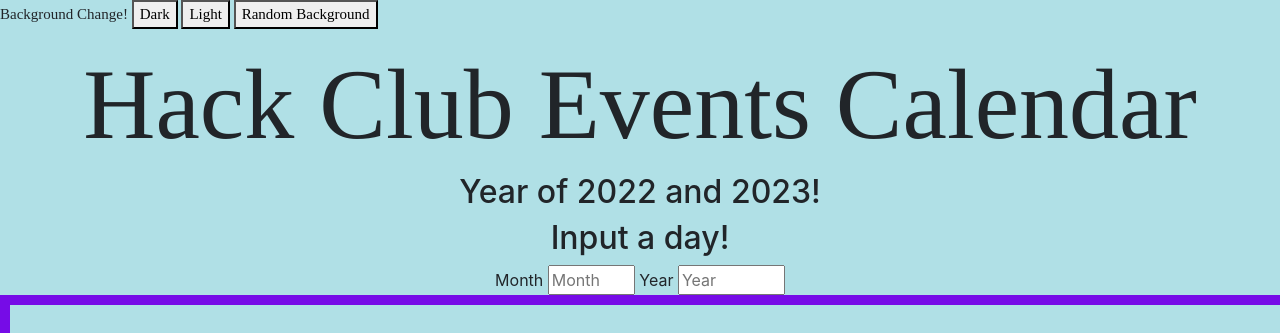
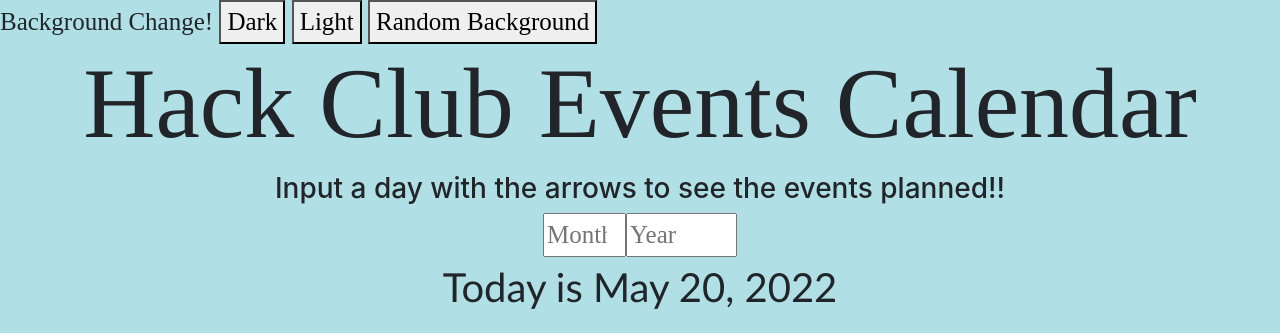
Before and after one commit to KoolKidKai/Siuuuu, a Flask app: page /calendar in a window 1280 px wide; the page is wider, and only the part inside the window is pictured. Shown: the part 56-389 px from the top of that part. Run offline with Flask 2, Linux system fonts and the light colour scheme; lists and menus that the app fills with data are empty; some libraries are stand-ins or nearby versions.

Commit message:
Nice Looking Calendar

```diff
--- a/main.py
+++ b/main.py
@@ -1,5 +1,7 @@
 from flask import render_template, redirect, url_for, request
 from __init__ import app
+from datetime import datetime
+import calendar
 
 
 from cruddy.app_crud import app_crud
@@ -47,8 +49,14 @@ def calendar3():
     return render_template("calendar3.html")
 
 @app.route('/calendar')
-def calendar():
-    return render_template("calendar.html")
+def cal():
+    currentday = datetime.now().day
+    monthnum = datetime.now().month
+    currentmonth = calendar.month_name
+    currentyear = datetime.now().year
+    return render_template("calendar.html", currentday=currentday, monthnum=monthnum, currentmonth=currentmonth, currentyear=currentyear)
+
+
 
 @app.route('/calendar4')
 def calendar4():
--- a/templates/calendar.html
+++ b/templates/calendar.html
@@ -15,10 +15,16 @@
         font-size: 100px;
 
     }
-    p {
+    p1 {
         text-align: -webkit-left;
         font-family: Montserrat;
-        font-size: 15px;
+        font-size: 25px;
+
+    }
+    p {
+        text-align: center;
+        font-family: Optima;
+        font-size: 40px;
 
     }
     div {
@@ -50,25 +56,22 @@
     <title>Hack Club Calendar</title>
 </head>
 <body style="background-color: powderblue" >
-<p>
+<p1>
     Background Change!
     <button class="dark" onclick="darkMode()">Dark</button>
     <button onclick="returnColor()"> Light</button>
-    <button onclick="RANDOMCOLOR()">Random Background</button>
-</p>
-
+    <button onclick="RANDOMCOLOR()"> Random Background</button>
+</p1>
 
 <h1 style="align-content: center">
    Hack Club Events Calendar
 </h1>
 
 <div>
-    <h2 style="align-content: center"> Year of 2022 and 2023! </h2>
-    <h2 style="align-content: center"> Input a day! </h2>
 
-    <p1>Month<p1> <input id="monthInput" type="number" value="" min="1" max="12" placeholder="Month">
-        <p1>Year<p1> <input id="yearInput" type="number" value="" min="2020" max="2023" placeholder="Year">
-
+    <h3 style="align-content: center"> Input a day with the arrows to see the events planned!! </h3>
+    <p1 class="p1"><p1> <input id="monthInput" type="number" value="" min="1" max="12" placeholder="Month"><input id="yearInput" type="number" value="" min="2020" max="2023" placeholder="Year">
+    <p>Today is {{ currentmonth [monthnum] }} {{ currentday }}, {{ currentyear }}</p>
 </div>
 <div id="eventContent"></div>
 
@@ -124,9 +127,9 @@
     const range1 = Array.from({length: 6}, (v, i) => i);
     const range2 = Array.from({length: 7}, (v, i) => i);
     const equals = (date1, date2) => {
-        return (date1.getFullYear() == date2.getFullYear() &&
-            date1.getMonth() == date2.getMonth() &&
-            date1.getDate() == date2.getDate())
+        return (date1.getFullYear() === date2.getFullYear() &&
+            date1.getMonth() === date2.getMonth() &&
+            date1.getDate() === date2.getDate())
             ? true : false;
     };
     const events = { 1 : {content: "Summer", year: 2022, month: 7, day: 9},
@@ -143,7 +146,7 @@
         12 : {content: "Coding of Javascript", year: 2022, month: 8, day: 1},
         13 : {content: "Game", year: 2022, month: 8, day: 3},
         14 : {content: "CSS", year: 2022, month: 8, day: 5},
-        15 : {content: "C++", year: 2022, month: 7, day: 7}
+        15 : {content: "C++", year: 2022, month: 8, day: 7}
     };
 
     const getDatesArray = () => { return [
```
